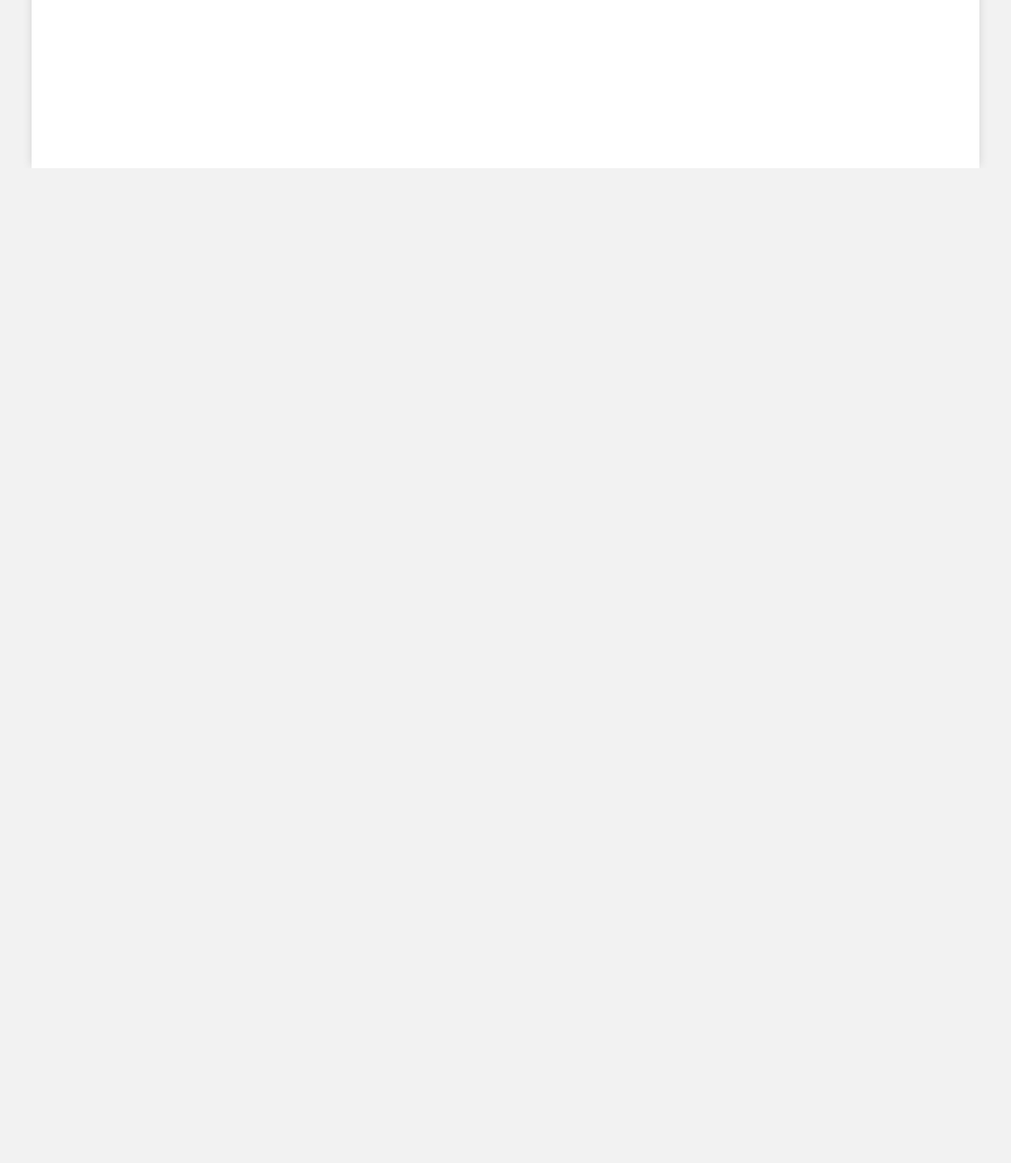
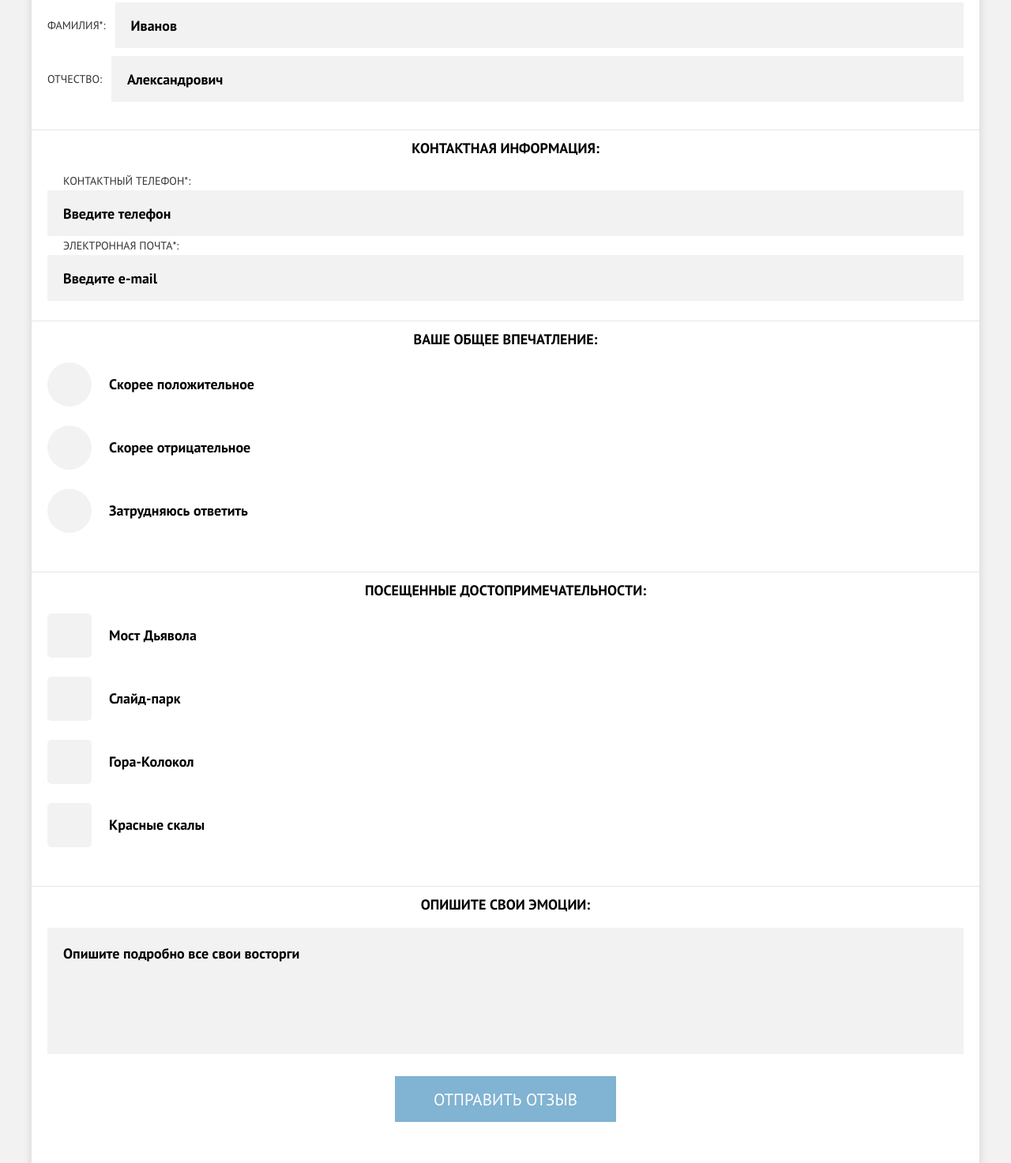
Before and after one commit to Anton2501/sedona, a website: page app/form.html in a window 1280 px wide. Shown: the part 587-2060 px from the top of the page at 79% size. Before the commit the page ends 800 px from the top, so only its background shows below. Drawn offline with nearby package versions, Linux system fonts and the light colour scheme; files that its build step writes are made by us from their sources.

Commit message:
LY form page

```diff
--- a/app/form.html
+++ b/app/form.html
@@ -51,6 +51,93 @@
         <div class="sedona">
           <img src="img/text-sedona.svg" alt="sedona" class="sedona__text">
         </div>
+        <form class="form">
+          <h2 class="form__header">Оставьте свой отзыв</h2>
+          <p class="form__dis">
+            Помогите нашим отелям стать лучше!
+            Оставьте отзыв о них,<br> а также
+            о посещенных вами
+            достопримечательностях
+          </p>
+          <section class="form__introduce">
+            <h2 class="form__introduce-header">Представьтесь:</h2>
+            <label class="form__introduce-label">
+              <span class="form__introduce-title">ИМЯ*:</span>
+              <input type="text" class="form__introduce-input" value="Пётр">
+            </label>
+            <label class="form__introduce-label">
+              <span class="form__introduce-title">ФАМИЛИЯ*:</span>
+              <input type="text" class="form__introduce-input" value="Иванов">
+            </label>
+            <label class="form__introduce-label">
+              <span class="form__introduce-title">Отчество:</span>
+              <input type="text" class="form__introduce-input" value="Александрович">
+            </label>
+          </section>
+          <section class="form__contacts">
+            <h2 class="form__contacts-header">Контактная информация:</h2>
+            <label class="form__contacts-label">
+              <span class="form__contacts-title">Контактный телефон*:</span>
+              <input type="tel" class="form__contacts-input" value="Введите телефон">
+            </label>
+            <label class="form__contacts-label">
+              <span class="form__contacts-title">Электронная почта*:</span>
+              <input type="email" class="form__contacts-input" value="Введите e-mail">
+            </label>
+          </section>
+          <section class="form__impression">
+            <h2 class="form__impression-header">Ваше общее впечатление:</h2>
+            <input type="radio" class="form__impression-radio" id="1" name="impression" value="1">
+            <label class="form__impression-label" for="1">
+              <i></i>
+              <span class="form__impression-title">Скорее положительное</span>
+            </label>
+            <input type="radio" class="form__impression-radio" id="2" name="impression" value="2">
+            <label class="form__impression-label" for="2">
+              <i></i>
+              <span class="form__impression-title">Скорее отрицательное</span>
+            </label>
+            <input type="radio" class="form__impression-radio" id="3" name="impression" value="3">
+            <label class="form__impression-label" for="3">
+              <i></i>
+              <span class="form__impression-title">Затрудняюсь ответить</span>
+            </label>
+          </section>
+          <section class="form__attractions">
+            <h2 class="form__attractions-header">Посещенные Достопримечательности:</h2>
+            <input type="checkbox" class="form__attractions-checkbox" id="davils-brige">
+            <label class="form__attractions-label" for="davils-brige">
+              <i></i>
+              <span class="form__attractions-title">Мост Дьявола</span>
+            </label>
+            <input type="checkbox" class="form__attractions-checkbox" id="slide-park">
+            <label class="form__attractions-label" for="slide-park">
+              <i></i>
+              <span class="form__attractions-title">Слайд-парк</span>
+            </label>
+            <input type="checkbox" class="form__attractions-checkbox" id="mountain">
+            <label class="form__attractions-label" for="mountain">
+              <i></i>
+              <span class="form__attractions-title">Гора-Колокол</span>
+            </label>
+            <input type="checkbox" class="form__attractions-checkbox" id="red-rocks">
+            <label class="form__attractions-label" for="red-rocks">
+              <i></i>
+              <span class="form__attractions-title">Красные скалы</span>
+            </label>
+          </section>
+          <section class="form__emotions">
+            <h2 class="form__emotions-header">Опишите свои эмоции:</h2>
+            <label class="form__emotions-label">
+              <textarea class="form__emotions-textarea">Опишите подробно все свои восторги</textarea>
+            </label>
+          </section>
+          <div class="form__submit-wrap">
+            <button type="submit" class="form__submit-btn">ОТПРАВИТЬ ОТЗЫВ</button>
+            <span class="form__submit-text">* — обязательные поля</span>
+          </div>
+
+        </form>
 
       </main>
       <!-- =========FOOTER======== -->
--- /dev/null
+++ b/app/scss/blocks/form.scss
@@ -0,0 +1,204 @@
+.form {
+  padding: 10px 0 0 0;
+}
+.form__header,
+.form__introduce-header,
+.form__contacts-header,
+.form__impression-header,
+.form__attractions-header,
+.form__emotions-header{
+  margin-bottom: 16px;
+  text-align: center;
+  text-transform: uppercase;
+  font-size: 18px;
+  font-weight: 700;
+  line-height: 26px;
+  color: #000000;
+}
+.form__dis {
+  padding: 10px 25px 26px;
+  text-align: center;
+  text-transform: uppercase;
+  font-size: 14px;
+  font-weight: 400;
+  line-height: 24px;
+  color: #333333;
+  border-bottom: 1px solid #e5e5e5;
+
+  br {
+    display: none;
+  }
+}
+.form__introduce,
+.form__contacts,
+.form__impression,
+.form__attractions,
+.form__emotions {
+  padding: 10px 20px 25px;
+  border-bottom: 1px solid #e5e5e5;
+}
+.form__introduce-label {
+  display: flex;
+  align-items: center;
+  width: 100%;
+  margin-bottom: 10px;
+}
+.form__introduce-title,
+.form__contacts-title {
+  padding-right: 12px;
+  text-transform: uppercase;
+  font-size: 14px;
+  font-weight: 400;
+  line-height: 24px;
+  color: #333333;
+}
+.form__introduce-input,
+.form__contacts-input {
+  flex-grow: 1;
+  width: 100%;
+  height: 58px;
+  padding: 0 20px;
+  font-family: "PT Sans", Arial, sans-serif;
+  font-size: 18px;
+  font-weight: 700;
+  line-height: 26px;
+  color: #000000;
+  background-color: #f2f2f2;
+  border: none;
+  outline: none;
+}
+.form__contacts-title {
+  padding-right: 0;
+  padding-left: 20px;
+}
+.form__contacts-input {
+  padding: 0 70px 0 20px;
+}
+.form__impression-radio,
+.form__attractions-checkbox {
+  display: none;
+}
+.form__impression-label,
+.form__attractions-label {
+  display: flex;
+  align-items: center;
+  position: relative;
+  height: 56px;
+  padding-left: 78px;
+  margin-bottom: 24px;
+
+  i {
+    position: absolute;
+    content: "";
+    top: 0px;
+    left: 0px;
+    width: 56px;
+    height: 56px;
+    border-radius: 50%;
+    background-color: #f2f2f2;
+  }
+}
+.form__impression-title,
+.form__attractions-title {
+  font-size: 18px;
+  font-weight: 700;
+  line-height: 26px;
+  color: #000000;
+}
+.form__impression-radio:checked + .form__impression-label {
+  i::after {
+    position: absolute;
+    content: "";
+    top: 17px;
+    left: 17px;
+    width: 22px;
+    height: 22px;
+    border-radius: 50%;
+    background-color: #333333;
+  }
+}
+.form__attractions-label {
+ i {
+    position: absolute;
+    content: "";
+    top: 0;
+    left: 0;
+    width: 56px;
+    height: 56px;
+    border-radius: 5px;
+    background-color: #f2f2f2;
+  }
+}
+
+.form__attractions-checkbox:checked + .form__attractions-label {
+  i::before {
+    position: absolute;
+    content: "";
+    top: 28px;
+    left: 11px;
+    width: 10px;
+    height: 2px;
+    border-radius: 2px;
+    background-color: #333333;
+    transform: rotate(45deg);
+  }
+  i::after {
+    position: absolute;
+    content: "";
+    top: 27px;
+    left: 17px;
+    width: 20px;
+    height: 2px;
+    border-radius: 2px;
+    background-color: #333333;
+    transform: rotate(-35deg);
+  }
+}
+
+.form__emotions {
+  border: none;
+}
+
+.form__emotions-textarea {
+  width: 100%;
+  height: 160px;
+  padding: 20px;
+  text-align: left;
+  font-family: "PT Sans", Arial, sans-serif;
+  font-size: 18px;
+  font-weight: 700;
+  line-height: 26px;
+  color: #000000;
+  background-color: #f2f2f2;
+  border: none;
+  resize: none;
+  outline: none;
+}
+
+.form__submit-btn {
+  @include btn-reset();
+  display: block;
+  width: 280px;
+  padding: 17px 0 15px;
+  margin: 0 auto 49px;
+  text-align: center;
+  text-transform: uppercase;
+  font-size: 21px;
+  font-weight: 400;
+  line-height: 26px;
+  color: #ffffff;
+  background-color: #81b3d2;
+  transition: all ease 0.2s;
+
+  &:hover {
+    background-color: #669ec0;
+  }
+
+  &:active {
+    color: #94b9d2;
+  }
+}
+
+.form__submit-text {
+  display: none;
+}
--- a/app/scss/main.scss
+++ b/app/scss/main.scss
@@ -31,6 +31,7 @@ button {
 @import "blocks/sedona.scss";
 @import "blocks/gallery.scss";
 @import "blocks/video-block.scss";
+@import "blocks/form.scss";
 
 
 @media (min-width: 768px) {
```
Also changed, not shown: README.md.
